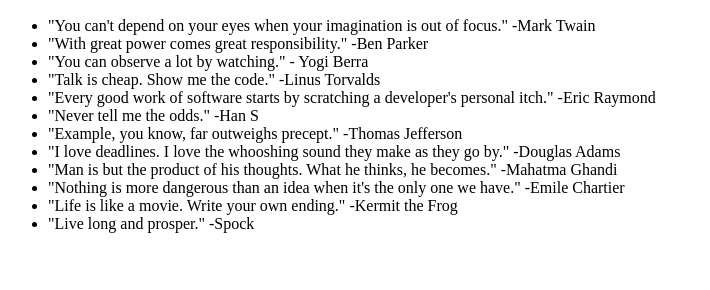
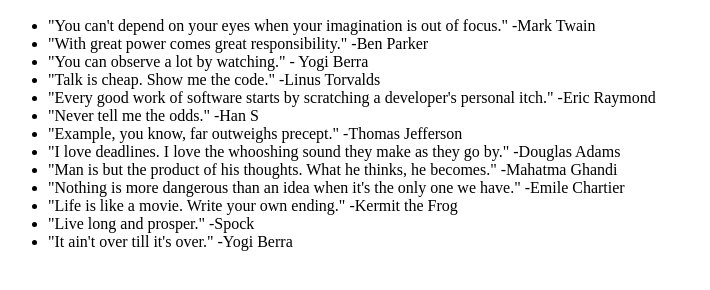
Before and after one commit to davehubsher/0main_openSAP_repo, a plain HTML site: page index.html in a window 1280 px wide. Shown: the part 110-400 px from the top of the page, without its empty margins (0-710 px from the left). Drawn offline with Linux system fonts and the light colour scheme.

Commit message:
added second Yogi Berra quote

```diff
--- a/index.html
+++ b/index.html
@@ -21,6 +21,7 @@
 			<li>"Nothing is more dangerous than an idea when it's the only one we have." -Emile Chartier</li>
 			<li>"Life is like a movie. Write your own ending." -Kermit the Frog</li>
 			<li>"Live long and prosper." -Spock</li>
+			<li>"It ain't over till it's over." -Yogi Berra</li>
 		</ul>
 	</body>
 </html>
```
